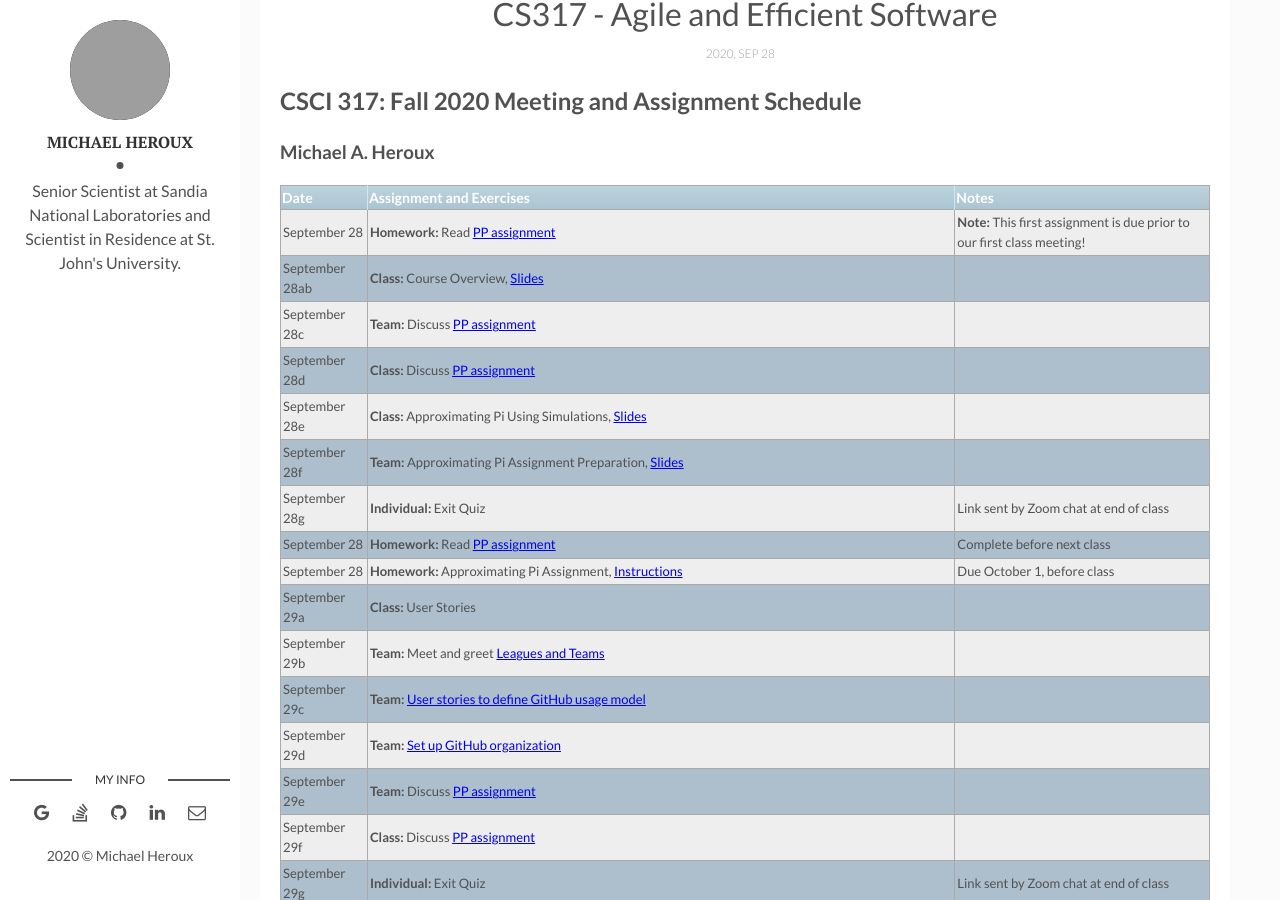
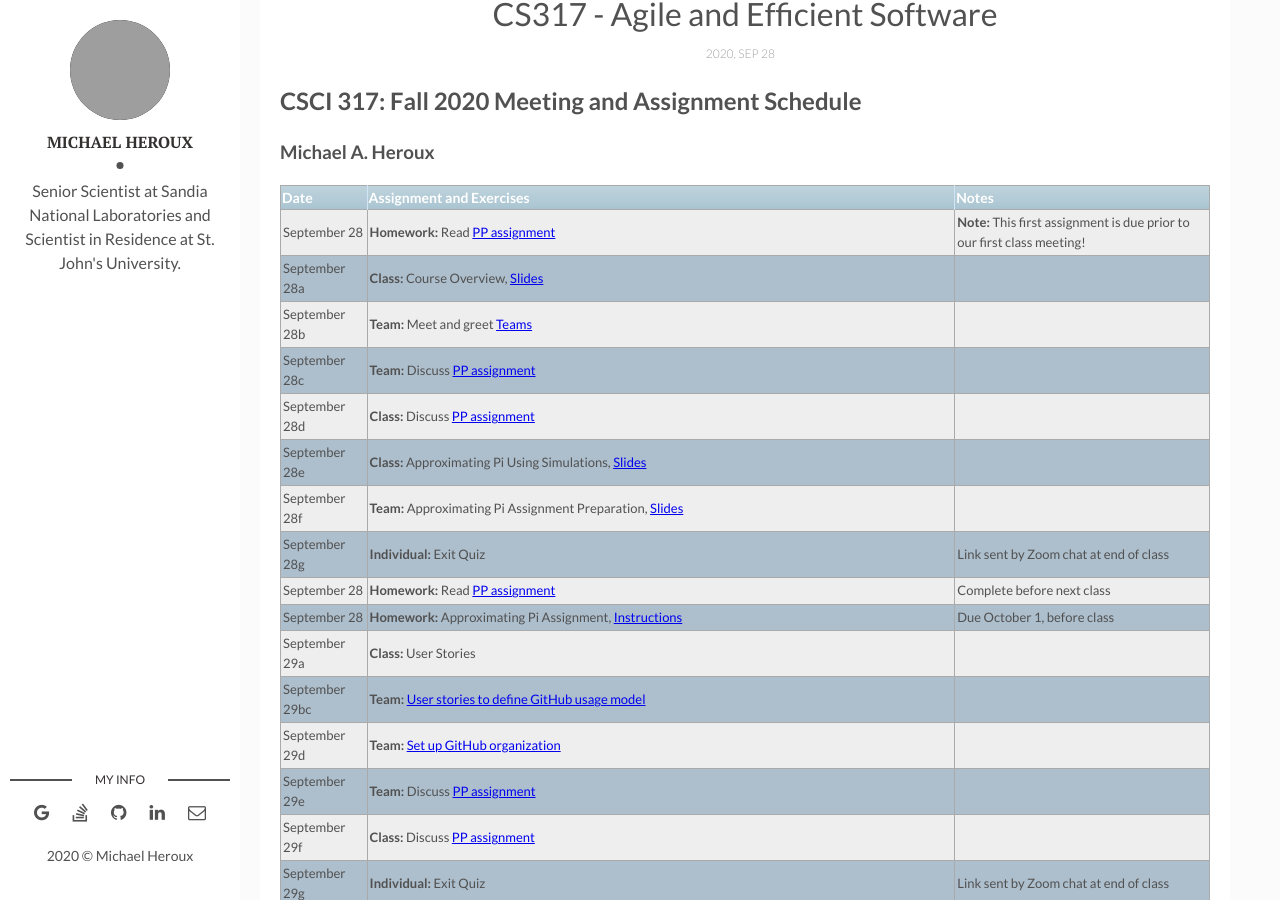
Before and after one commit to maherou/Teaching, a Jekyll site: the page built from files/CS317/2020-Fall-Class-Meeting-Schedule.md, in a window 1280 px wide and 900 px high, scrolled down 557 px. Built offline with Jekyll 4.4.1, drawn with Linux system fonts in a browser that asks for light colours; grey boxes are pictures that could not be loaded.

Commit message:
Add team details

```diff
--- a/files/CS317/2020-Fall-Class-Meeting-Schedule.md
+++ b/files/CS317/2020-Fall-Class-Meeting-Schedule.md
@@ -17,7 +17,8 @@ location: "Collegeville, MN, USA"
 | **Date** | **Assignment and Exercises** | **Notes** |
 | --- | --- | --- |
 | September 28 | **Homework:** Read [PP assignment](../Pragmatic-Discussions)| **Note:** This first assignment is due prior to our first class meeting!|
-| September 28ab | **Class:** Course Overview, [Slides](../IntroToAgileAndEfficient.pdf) | |
+| September 28a | **Class:** Course Overview, [Slides](../IntroToAgileAndEfficient.pdf) | |
+| September 28b | **Team:** Meet and greet [Teams](../Teams) |   |
 | September 28c | **Team:** Discuss [PP assignment](../Pragmatic-Discussions)| |
 | September 28d | **Class:** Discuss [PP assignment](../Pragmatic-Discussions)| |
 | September 28e | **Class:** Approximating Pi Using Simulations, [Slides](../ApproximatingPiUsingSimulations.pdf) | |
@@ -26,8 +27,7 @@ location: "Collegeville, MN, USA"
 | September 28 | **Homework:** Read [PP assignment](../Pragmatic-Discussions)| Complete before next class |
 | September 28 | **Homework:** Approximating Pi Assignment, [Instructions](../FindingPi) | Due October 1, before class |
 | September 29a | **Class:** User Stories | |
-| September 29b | **Team:** Meet and greet [Leagues and Teams](../Teams) |   |
-| September 29c | **Team:** [User stories to define GitHub usage model](https://docs.google.com/document/d/1jdObI_Y5u4S-vy3SmLaIgzIGuh5ekN0pucaPpPXI5CU/edit?usp=sharing) |   |
+| September 29bc | **Team:** [User stories to define GitHub usage model](https://docs.google.com/document/d/1jdObI_Y5u4S-vy3SmLaIgzIGuh5ekN0pucaPpPXI5CU/edit?usp=sharing) |   |
 | September 29d | **Team:** [Set up GitHub organization](https://docs.google.com/document/d/1jdObI_Y5u4S-vy3SmLaIgzIGuh5ekN0pucaPpPXI5CU/edit?usp=sharing) |   |
 | September 29e | **Team:** Discuss [PP assignment](../Pragmatic-Discussions)| |
 | September 29f | **Class:** Discuss [PP assignment](../Pragmatic-Discussions)| |
```
Also changed, not shown: files/CS317/Teams.md (+27 -6 lines).
